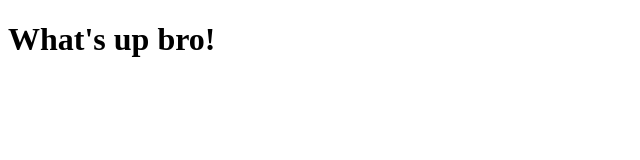
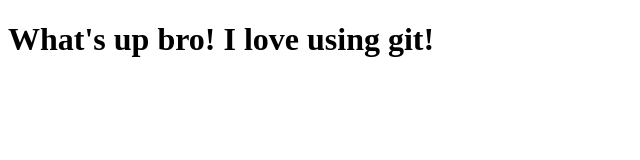
Before and after one commit to joshlamlamlam/Coursera_web_dev, a plain HTML site: page site/index.html in a window 1280 px wide. Shown: the whole page, without its empty margins (0-640 px from the left). Drawn offline with Linux system fonts and the light colour scheme.

Commit message:
Small addition to content

```diff
--- a/site/index.html
+++ b/site/index.html
@@ -10,6 +10,6 @@
 </head>
 
 <body>
-    <h1>What's up bro!</h1>
+    <h1>What's up bro! I love using git!</h1>
 </body>
 </html>
```
